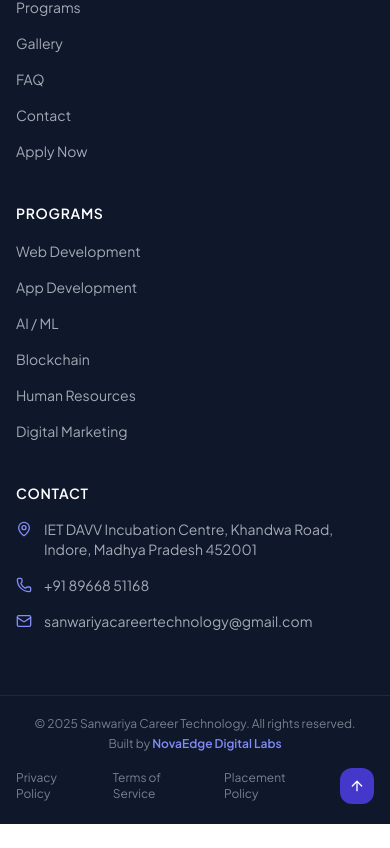
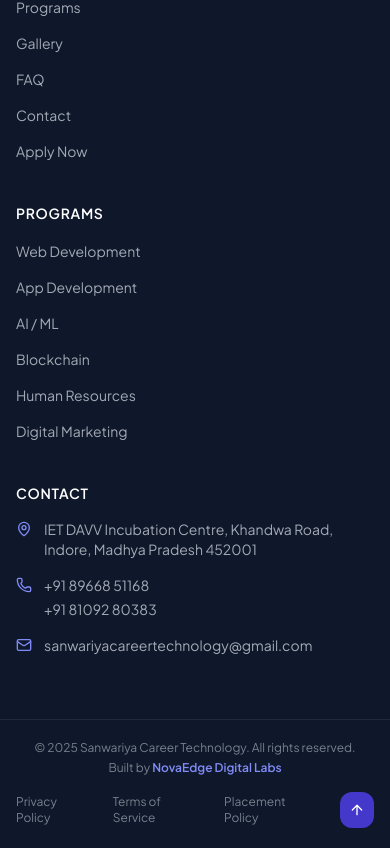
Before and after one commit to amitkumarraikwar/Sanwariya-Career-Technology, a Next.js app: page / in a window 390 px wide. Shown: the part 4625-5473 px from the top of the page. Before the commit the page ends 5449 px from the top, so only its background shows below. Built offline with nearby package versions, Linux system fonts and the light colour scheme.

Commit message:
Add secondary phone number to site config, contact, and footer

```diff
--- a/components/Contact.tsx
+++ b/components/Contact.tsx
@@ -49,12 +49,20 @@ export default function Contact() {
                 </div>
                 <div>
                   <h3 className="text-sm font-semibold text-surface-900 mb-1">Phone</h3>
+                  <div className="flex flex-col gap-1">
                     <a
                       href={`tel:${siteConfig.phoneRaw}`}
                       className="text-sm text-primary-600 hover:underline"
                     >
                       {siteConfig.phone}
                     </a>
+                    <a
+                      href={`tel:${siteConfig.phoneRaw2}`}
+                      className="text-sm text-primary-600 hover:underline"
+                    >
+                      {siteConfig.phone2}
+                    </a>
+                  </div>
                 </div>
               </div>
 
--- a/components/Footer.tsx
+++ b/components/Footer.tsx
@@ -133,14 +133,22 @@ export default function Footer() {
                   {siteConfig.address.zip}
                 </a>
               </div>
-              <div className="flex gap-3 items-center">
-                <Phone className="w-4 h-4 text-primary-400 shrink-0" />
+              <div className="flex gap-3 items-start">
+                <Phone className="w-4 h-4 text-primary-400 shrink-0 mt-0.5" />
+                <div className="flex flex-col gap-1">
                   <a
                     href={`tel:${siteConfig.phoneRaw}`}
                     className="text-sm text-surface-200/70 hover:text-white transition-colors"
                   >
                     {siteConfig.phone}
                   </a>
+                  <a
+                    href={`tel:${siteConfig.phoneRaw2}`}
+                    className="text-sm text-surface-200/70 hover:text-white transition-colors"
+                  >
+                    {siteConfig.phone2}
+                  </a>
+                </div>
               </div>
               <div className="flex gap-3 items-center">
                 <Mail className="w-4 h-4 text-primary-400 shrink-0" />
--- a/data/site.ts
+++ b/data/site.ts
@@ -8,6 +8,8 @@ export const siteConfig = {
   email: "sanwariyacareertechnology@gmail.com",
   phone: "+91 89668 51168",
   phoneRaw: "+918966851168",
+  phone2: "+91 81092 80383",
+  phoneRaw2: "+918109280383",
   whatsapp: "https://wa.me/918966851168",
   googleFormUrl: "https://docs.google.com/forms/d/1PO6rl1IBWhynLiJKv8Qve3W4ZM3CEB__9b6vUrdt3tY/viewform",
   address: {
```
Lines whose indentation alone changed are shown as unchanged.
